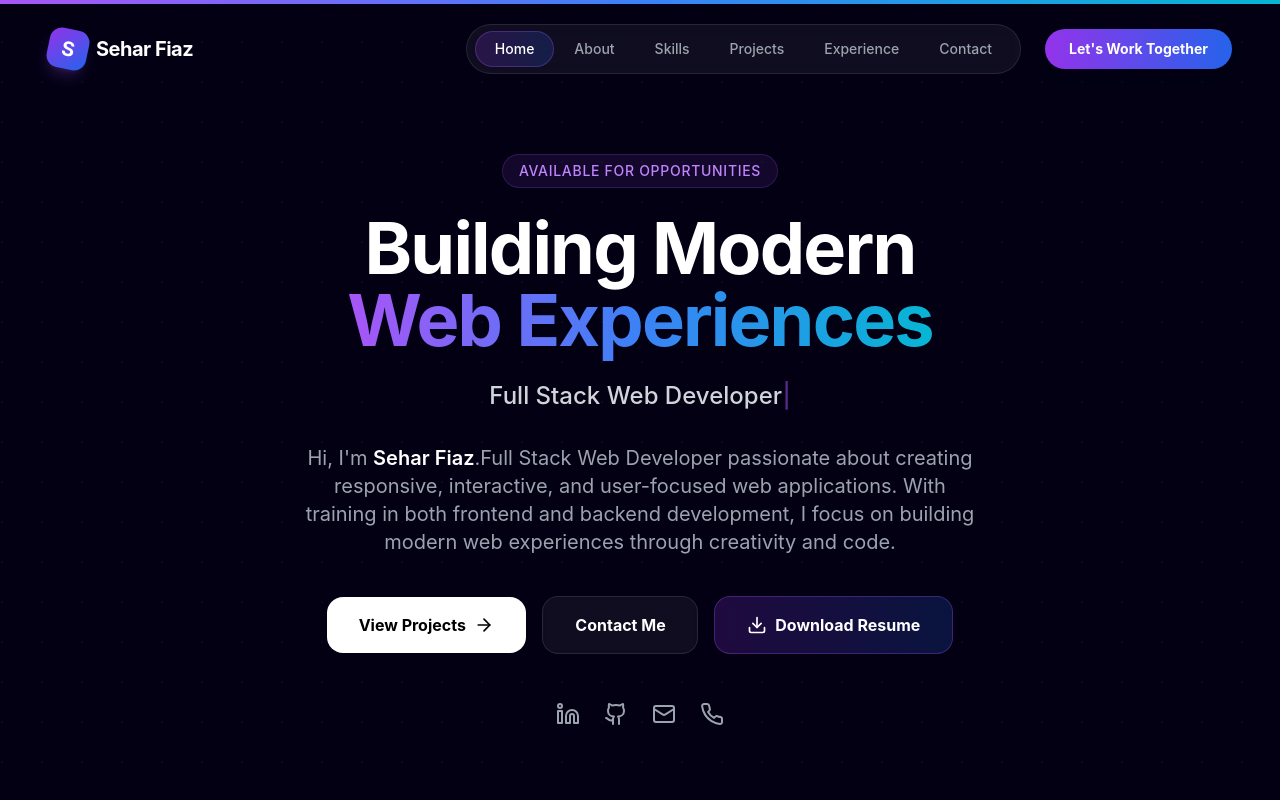
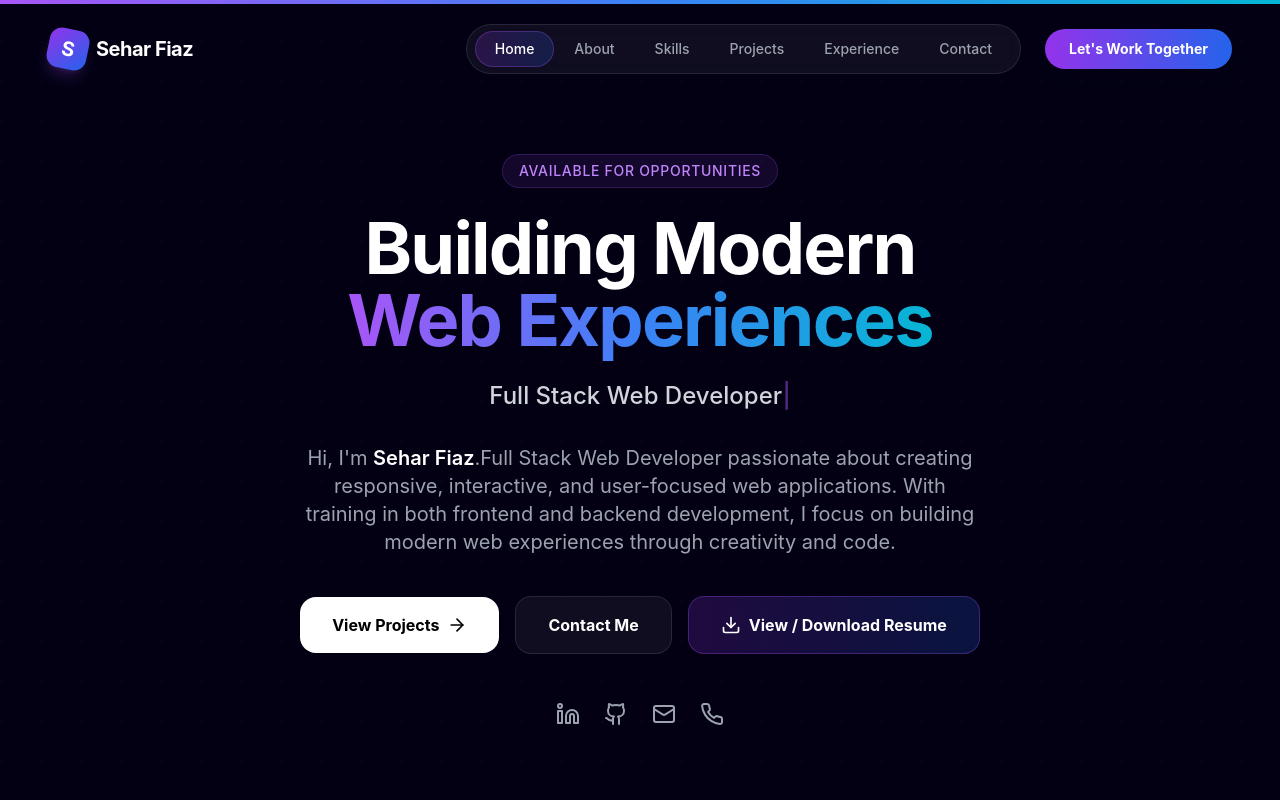
Before and after one commit to seharchattha226-creator/Portfolio, a React (Vite) app: page / in a window 1280 px wide. Shown: the top 800 px of the page. Built offline with nearby package versions, Linux system fonts and the light colour scheme.

Commit message:
Update resume button to open in new tab

```diff
--- a/src/components/Hero.jsx
+++ b/src/components/Hero.jsx
@@ -69,13 +69,14 @@ const Hero = () => {
             </motion.a>
             <motion.a
               href="/Sehar-Fiaz-Resume.pdf"
-              download="Sehar-Fiaz-Resume.pdf"
+              target="_blank"
+              rel="noopener noreferrer"
               whileHover={{ scale: 1.05 }}
               whileTap={{ scale: 0.95 }}
               className="px-8 py-4 bg-gradient-to-r from-purple-600/20 to-blue-600/20 border border-purple-500/30 text-white font-bold rounded-2xl backdrop-blur-sm hover:from-purple-600/30 hover:to-blue-600/30 flex items-center gap-2 transition-all duration-300"
             >
               <Download size={20} />
-              Download Resume
+              View / Download Resume
             </motion.a>
           </div>
 
```
